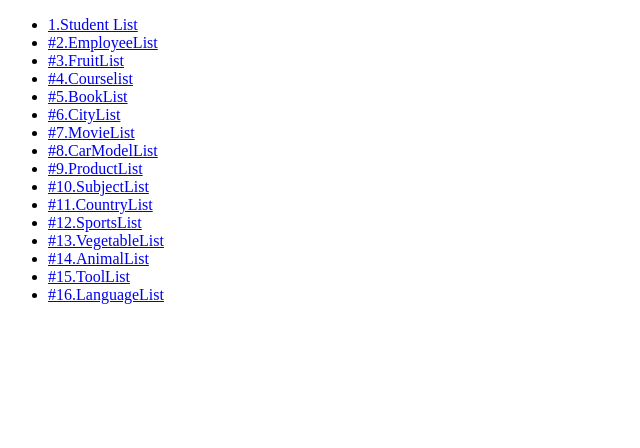
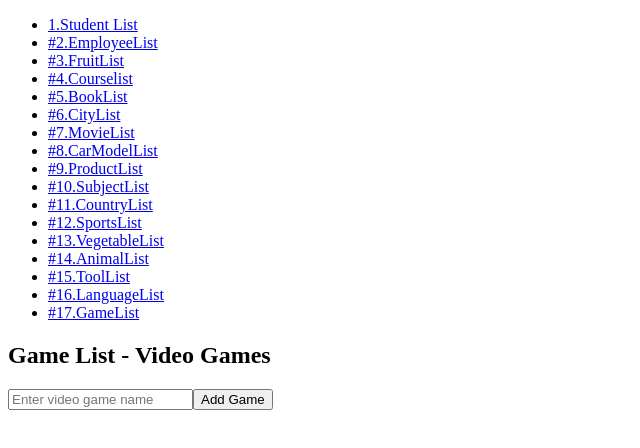
Before and after one commit to ChristineMaitom/AngularDataStructures, an Angular app: page /game-list in a window 1280 px wide. Before the commit this address led to /. Shown: the top 448 px of the page, without its empty margins (0-640 px from the left). Built offline with nearby package versions, Linux system fonts and the light colour scheme.

Commit message:
#17 Game List

```diff
--- a/src/app/app.component.html
+++ b/src/app/app.component.html
@@ -16,6 +16,7 @@
     <li><a routerLink="animal-list">#14.AnimalList</a></li>
     <li><a routerLink="tool-list">#15.ToolList</a></li>
     <li><a routerLink="language-list">#16.LanguageList</a></li>
+    <li><a routerLink="game-list">#17.GameList</a></li>
 
 
 
--- a/src/app/app.module.ts
+++ b/src/app/app.module.ts
@@ -21,6 +21,7 @@ import {VegetableListComponent} from "./components/vegetable-list/vegetable-list
 import {AnimalListComponent} from "./components/animal-list/animal-list.component";
 import {ToolListComponent} from "./components/tool-list/tool-list.component";
 import {LanguageListComponent} from "./components/language-list/language-list.component";
+import {GameListComponent} from "./components/game-list/game-list.component";
 
 
 const routes: Routes = [
@@ -40,6 +41,7 @@ const routes: Routes = [
   {path: 'animal-list', component: AnimalListComponent},
   {path: 'tool-list', component: ToolListComponent},
   {path: 'language-list', component: LanguageListComponent},
+  {path: 'game-list', component: GameListComponent},
 
 
 ]
@@ -71,6 +73,7 @@ const routes: Routes = [
     AnimalListComponent,
     ToolListComponent,
     LanguageListComponent,
+    GameListComponent,
 
 
   ],
--- /dev/null
+++ b/src/app/components/game-list/game-list.component.html
@@ -0,0 +1,15 @@
+<div>
+  <h2>Game List - Video Games</h2>
+
+  <div>
+    <input [(ngModel)]="newGame" placeholder="Enter video game name" />
+    <button (click)="addGame()">Add Game</button>
+  </div>
+
+  <div *ngIf="games.length > 0">
+    <h3>Games:</h3>
+    <ul>
+      <li *ngFor="let game of games">{{ game }}</li>
+    </ul>
+  </div>
+</div>
--- /dev/null
+++ b/src/app/components/game-list/game-list.component.ts
@@ -0,0 +1,18 @@
+import { Component } from '@angular/core';
+
+@Component({
+  selector: 'app-game-list',
+  templateUrl: './game-list.component.html',
+  styleUrl: './game-list.component.css'
+})
+export class GameListComponent {
+  newGame: string = '';
+  games: string[] = [];
+
+  addGame() {
+    if (this.newGame.trim()) {
+      this.games.push(this.newGame.trim());
+      this.newGame = ''; // Clear the input field
+    }
+  }
+}
```
Also changed, not shown: src/app/components/game-list/game-list.component.css (added), 1 other file (tests, documents, lock files or other folders).
